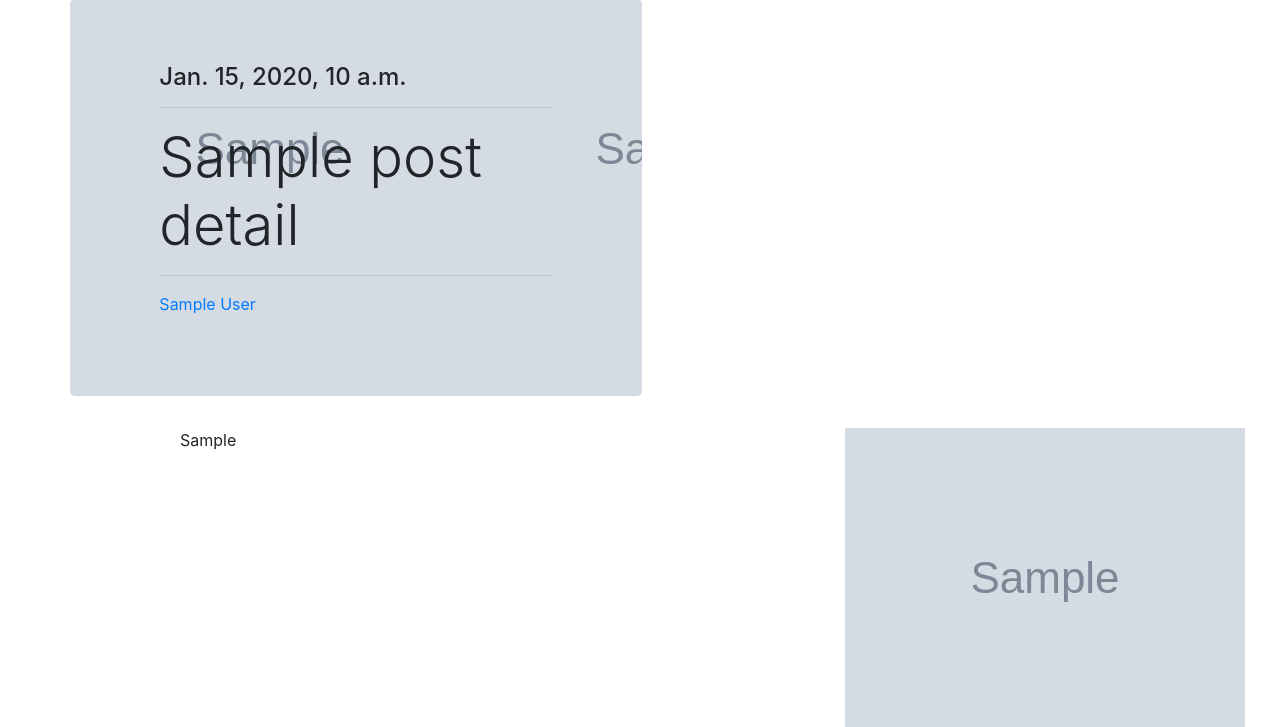
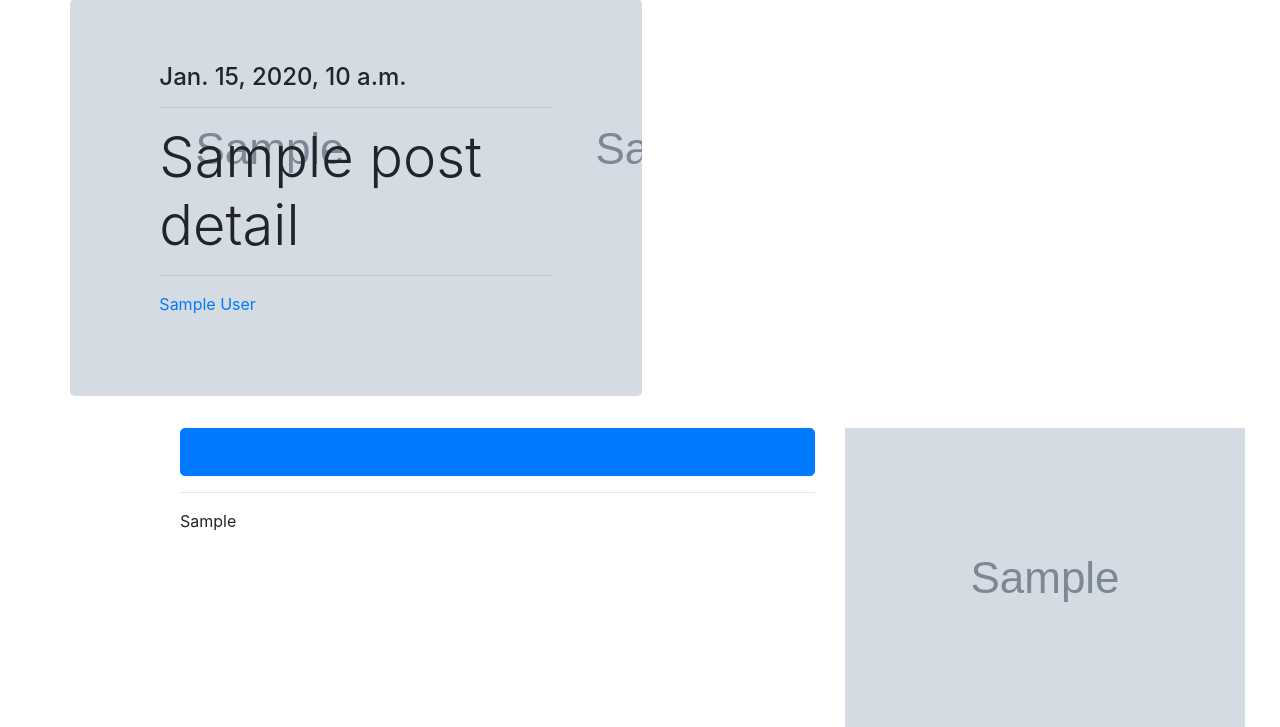
Before and after one commit to ericrobskyhuntley/ericrobskyhuntley.org, a Django app: template prof_site/blog/templates/blog/post_detail.html in a window 1280 px wide; the page is wider, and only the part inside the window is pictured. Shown: the part 102-829 px from the top of that part. Run offline with Django 3.2, Linux system fonts and the light colour scheme; the template is opened without the code that fills it: most values are stand-ins (such as "Sample title", 1, 10 or a date in 2020); grey boxes marked "Sample" are stand-in pictures; parts of the project's set-up code (start-up, migrations or seed data) failed here and were passed over; some libraries are stand-ins or nearby versions.

Commit message:
Implement attachment field.

```diff
--- a/prof_site/blog/models.py
+++ b/prof_site/blog/models.py
@@ -124,6 +124,7 @@ class Post(models.Model):
         on_delete='CASCADE'
     )
     bib = models.FileField(upload_to='bibs/', null=True)
+    attach = models.FileField(upload_to='attachments/', blank=True, default='')
     slug = AutoSlugField(populate_from='title',
         default=None,
         always_update=False,
--- a/prof_site/blog/templates/blog/post_detail.html
+++ b/prof_site/blog/templates/blog/post_detail.html
@@ -18,6 +18,8 @@
     <div class="container">
       <div class = "row">
         <div class="col-md-7 offset-md-1">
+          <button type="button" class="btn btn-primary btn-lg btn-block"><a href="{{ post_detail.attach }}">Download attachment.</a></button>
+          <hr>
           {{ post_detail.pandoc_process|safe }}
         </div>
         <div class="col-md-3 d-none d-md-block">
```
